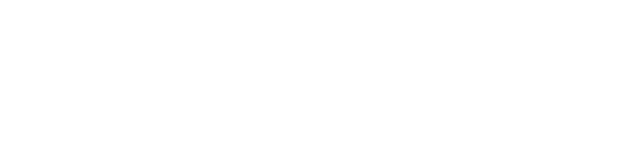
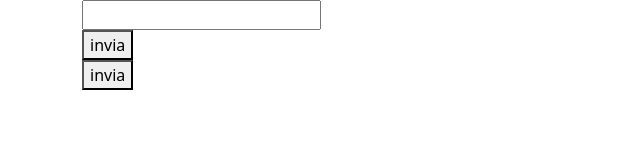
Before and after one commit to Mattia-Rollo/js-jsnacks-blocco-2, a plain HTML site: page index.html in a window 1280 px wide. Shown: the whole page, without its empty margins (0-640 px from the left). Drawn offline with nearby package versions, Linux system fonts and the light colour scheme.

Commit message:
first snack in console log to change event input

```diff
--- a/index.html
+++ b/index.html
@@ -6,10 +6,17 @@
     <meta name="viewport" content="width=device-width, initial-scale=1.0">
     <link href="https://cdn.jsdelivr.net/npm/bootstrap@5.2.2/dist/css/bootstrap.min.css" rel="stylesheet" integrity="sha384-Zenh87qX5JnK2Jl0vWa8Ck2rdkQ2Bzep5IDxbcnCeuOxjzrPF/et3URy9Bv1WTRi" crossorigin="anonymous">
     <link rel="stylesheet" href="css/style.css">
-    <title>Document</title>
+    <title>Jsnacks 2</title>
 </head>
 <body>
-
+    <div class="container-md">
+        <div id="wrapper"></div>
+        <button>invia</button>
+    </div>
+    <div class="container-md">
+        <div id="wrapper2"></div>
+        <button>invia</button>
+    </div>
     <script src="js/script.js"></script>
 </body>
 </html>
--- a/js/script.js
+++ b/js/script.js
@@ -0,0 +1,23 @@
+/*
+Inserisci un numero, se è pari stampa il numero, se è dispari stampa il numero successivo.
+*/
+
+const addInput = document.createElement('input');
+const wrapper = document.getElementById('wrapper');
+const btn = document.querySelector('button');
+
+wrapper.append(addInput);
+
+addInput.addEventListener('change', function() {
+
+    console.log(addInput.value);
+    if ((parseInt(addInput.value)) % 2 == 0){
+        console.log(addInput.value);
+    }else {
+        console.log(parseInt(addInput.value) + 1);
+    }
+
+})
+
+const wrapper2 = document.getElementById('wrapper2');
+// wrapper2.append(addInput);
```
